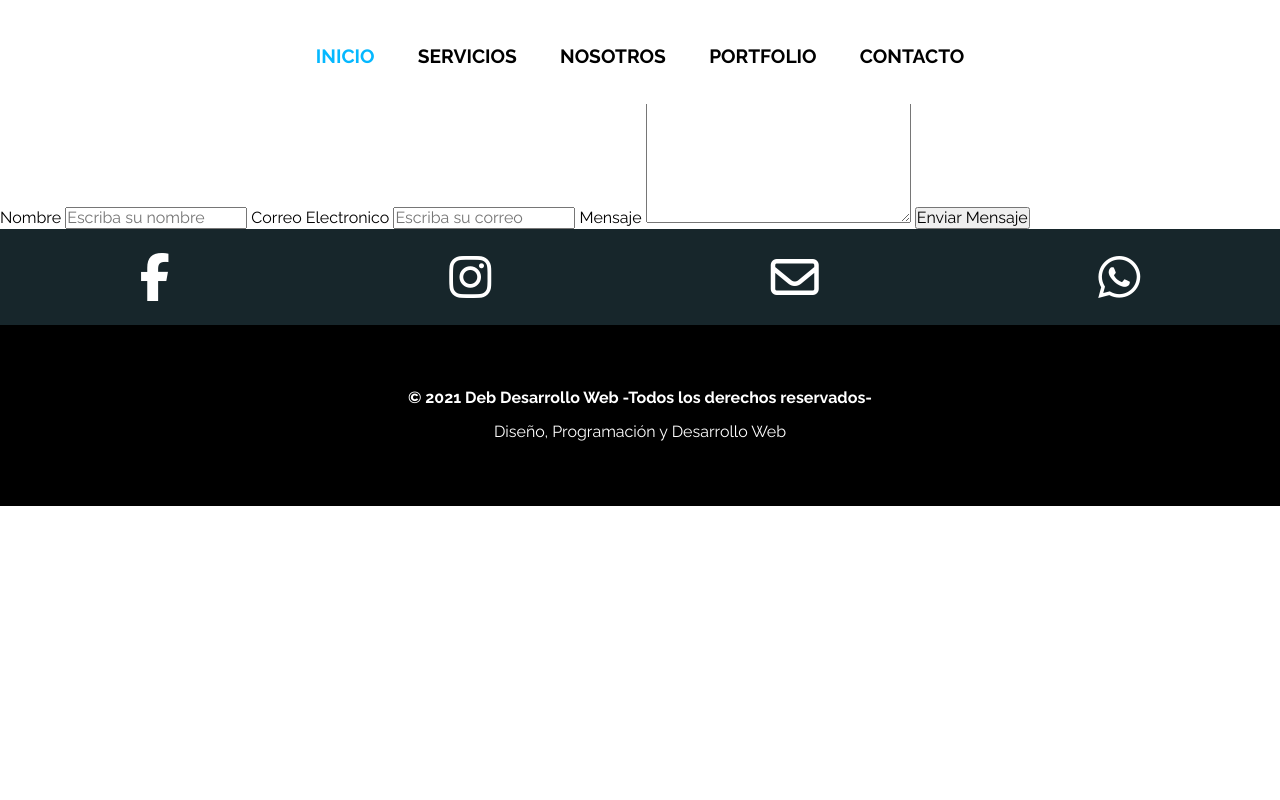
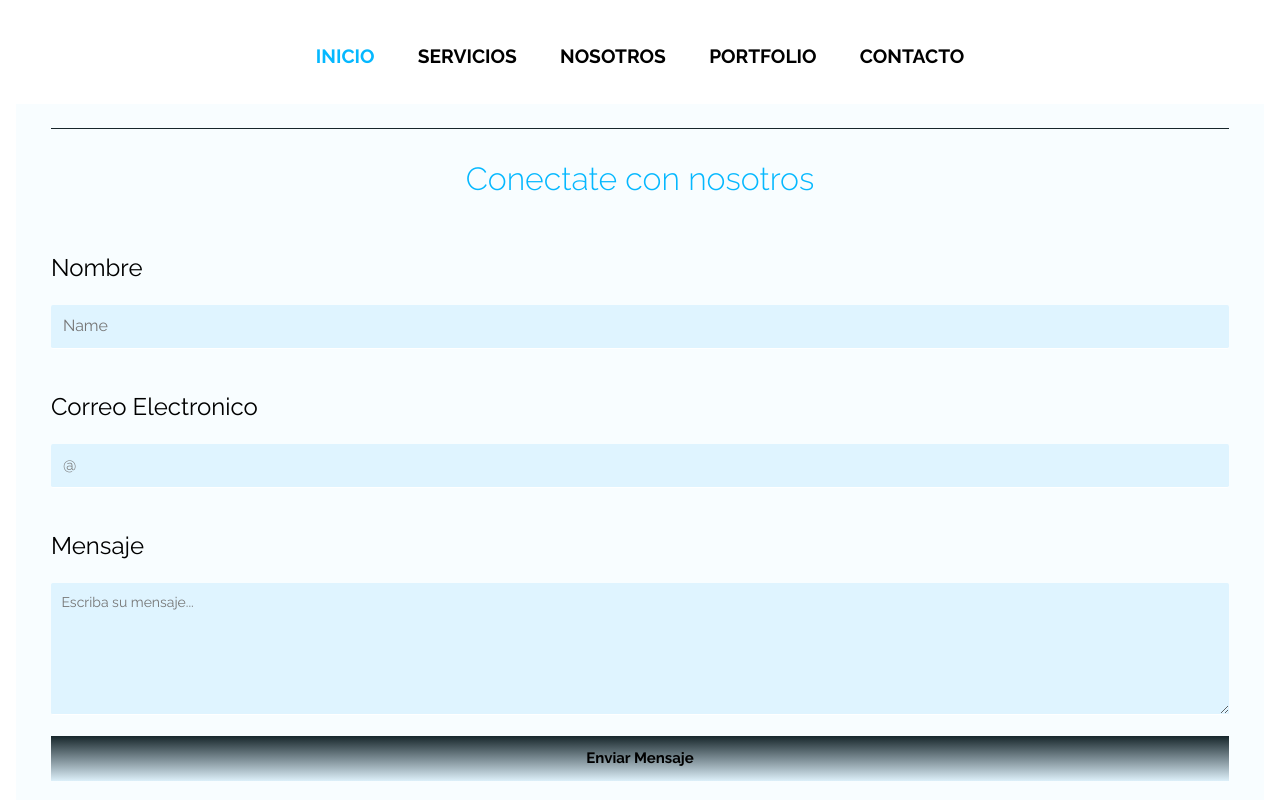
Before and after one commit to DebMS/Proyecto, a website: page html/contacto.html in a window 1280 px wide. Shown: the top 800 px of the page. Drawn offline with Linux system fonts and the light colour scheme.

Commit message:
estilos a contacto

```diff
--- a/html/contacto.html
+++ b/html/contacto.html
@@ -34,14 +34,14 @@
       <div class="container__contacto">
         <form class="form">
           <div class="form__head">
-            <h1 class="form__title">Contacto</h1>
+            <h1 class="form__title">Conectate con nosotros</h1>
           </div>
           <label for="nombre" class="form__label">Nombre</label>
           <input
             type="text"
             id="nombre"
             class="form__input"
-            placeholder="Escriba su nombre"
+            placeholder="Name"
           />
 
           <label for="direccion" class="form__label">Correo Electronico</label>
@@ -49,7 +49,7 @@
             type="email"
             class="form__input"
             id="correo"
-            placeholder="Escriba su correo"
+            placeholder="@"
           />
 
           <label for="mensaje" class="form__label">Mensaje</label>
--- a/scss/_contacto.scss
+++ b/scss/_contacto.scss
@@ -0,0 +1,75 @@
+.container__c {
+  padding: 1em 1em;
+  margin: 0 auto;
+
+  .container__contacto {
+    .form__title {
+      color: $thirdColor;
+      font-weight: 300;
+      text-align: center;
+      padding: 1em 0;
+      font-size: 2rem;
+      border-top: 1px solid $secondColor;
+    }
+    .form {
+      background: #d3f0ff2c;
+      width: 100%;
+      margin: 2em 0 5em 0;
+      padding: 5em 2.18em;
+      border-radius: 0.18em;
+    }
+    .form__label {
+      display: block;
+      font-size: 1.5rem;
+      position: relative;
+      padding: 1em 0;
+    }
+    .form__input {
+      background: #d3f0ffa6;
+      border: none;
+      outline: none;
+      border-bottom: 0.12em solid white;
+      width: 100%;
+      padding: 0.75em;
+      margin-bottom: 1.25em;
+      border-radius: 0.12em;
+      font-size: 1rem;
+    }
+
+    .form__textarea {
+      background: #d3f0ffa6;
+      border: none;
+      outline: none;
+      border-bottom: 0.12em solid white;
+      width: 100%;
+      padding: 0.75em;
+      margin-bottom: 1.25em;
+      border-radius: 0.12em;
+      font-size: 14px;
+      color: white;
+      resize: vertical;
+      max-height: 9.37em;
+      min-height: 3.12em;
+    }
+    .input__submit {
+      width: 100%;
+      outline: none;
+      font-size: 15px;
+      font-weight: 700;
+      border: none;
+      padding: 0.9em 0;
+      cursor: pointer;
+      background-image: linear-gradient(to bottom, $secondColor, #d3f0ffa6);
+      &:hover {
+        box-shadow: -0.31em 0.31em 0.62em gray;
+        transform: translate(0.31em, 0.31em);
+      }
+    }
+  }
+  @media screen and (min-width: $desktop) {
+      .container__c{
+          padding-bottom: 2rem;
+
+      }
+
+}
```
Also changed, not shown: css/style.css, 1 other file.
